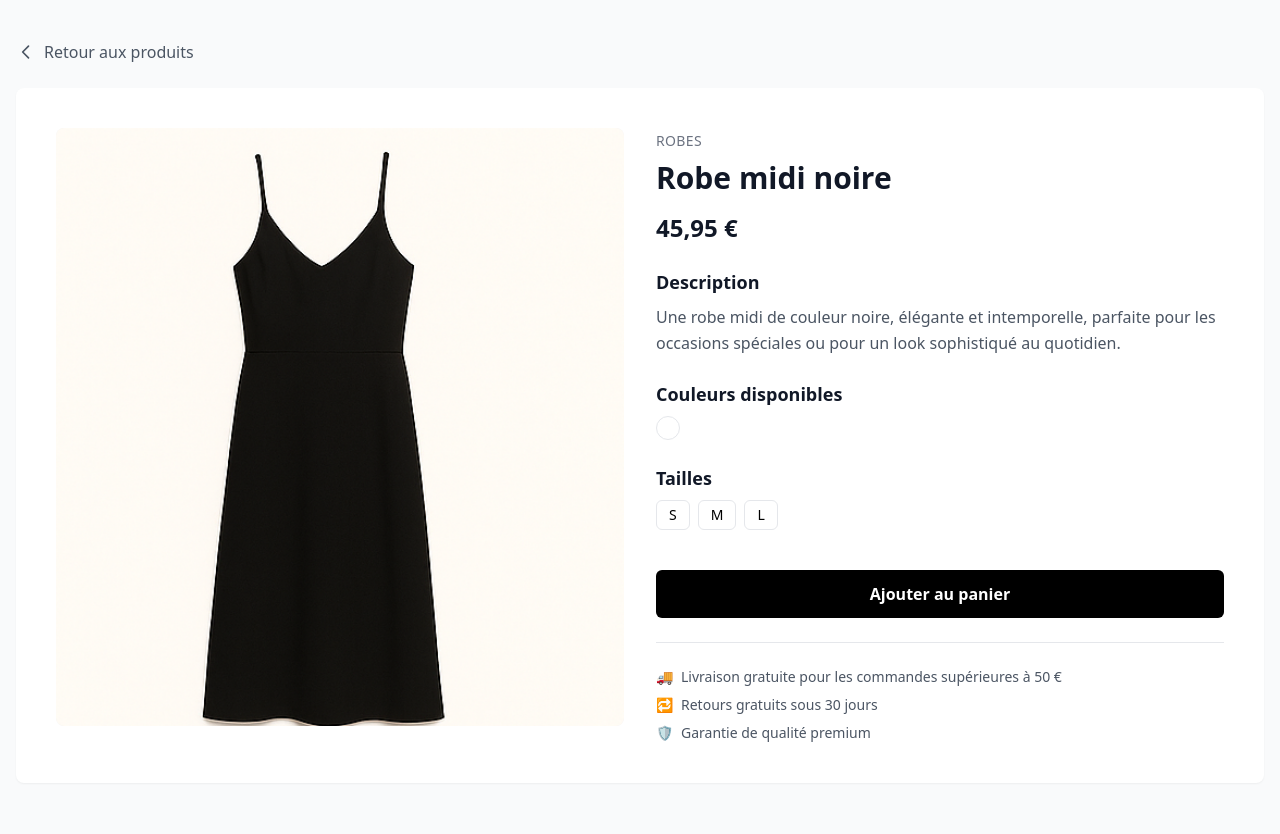
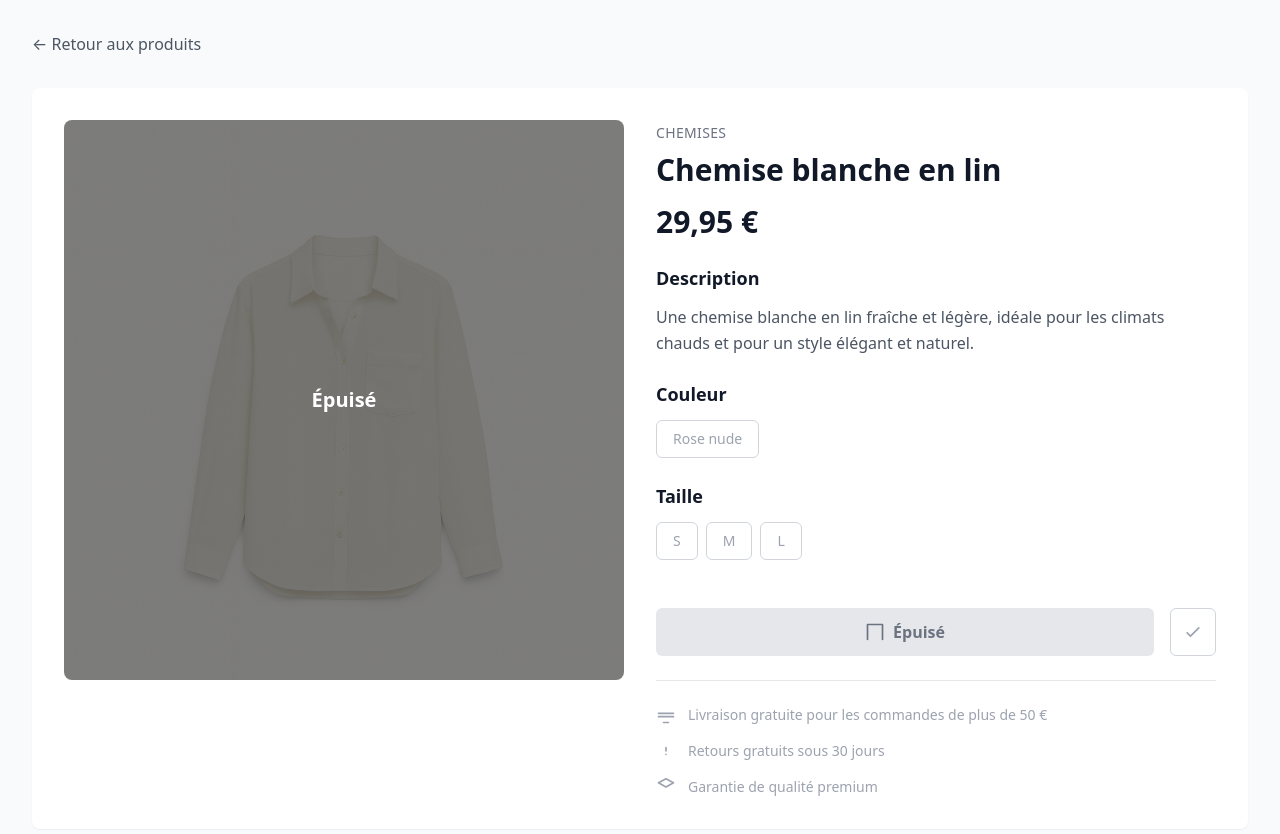
Before and after one commit to DigitalResponseDevs/onnia-static-web, a plain HTML site: page pages/producto-9-FR.html in a window 1280 px wide. Drawn offline with nearby package versions, Linux system fonts and the light colour scheme.

Commit message:
Fixing product 9 fr redirect and content

```diff
--- a/pages/producto-9-FR.html
+++ b/pages/producto-9-FR.html
@@ -2,90 +2,107 @@
 <html lang="fr">
 <head>
   <meta charset="UTF-8" />
-  <meta name="viewport" content="width=device-width, initial-scale=1.0" />
-  <title>Robe midi noire</title>
+  <meta name="viewport" content="width=device-width, initial-scale=1" />
+  <title>Chemise blanche en lin</title>
   <link href="https://cdn.jsdelivr.net/npm/tailwindcss@2.2.19/dist/tailwind.min.css" rel="stylesheet">
 </head>
 <body class="bg-gray-50">
-
-  <main class="max-w-7xl mx-auto px-4 py-10">
-    <!-- Fil d’Ariane -->
-    <div class="mb-6">
-      <a href="/index.html" class="text-gray-600 hover:text-black flex items-center space-x-2">
-        <svg xmlns="http://www.w3.org/2000/svg" class="h-5 w-5" fill="none" viewBox="0 0 24 24" stroke="currentColor">
-          <path stroke-linecap="round" stroke-linejoin="round" stroke-width="2" d="M15 19l-7-7 7-7" />
-        </svg>
-        <span>Retour aux produits</span>
+  <div class="max-w-7xl mx-auto px-4 sm:px-6 lg:px-8 py-8">
+    <!-- Breadcrumb -->
+    <div class="mb-8">
+      <a href="/index.html" class="inline-flex items-center text-gray-600 hover:text-black transition-colors duration-200">
+        &larr; Retour aux produits
       </a>
     </div>
 
-    <div class="instock bg-white rounded-lg shadow-sm overflow-hidden">
-      <div class="grid grid-cols-1 lg:grid-cols-2 gap-8 p-6 lg:p-10">
-
-        <!-- Galerie -->
-        <div>
-          <div class="aspect-square bg-gray-100 rounded-lg overflow-hidden mb-4">
-            <img src="../images/vestido-midi-negro-onnia.png" alt="Robe midi noire" class="w-full h-full object-cover">
+    <div class="no-stock bg-white rounded-lg shadow-sm overflow-hidden">
+      <div class="grid grid-cols-1 lg:grid-cols-2 gap-8 p-6 lg:p-8">
+        <!-- Image -->
+        <div class="space-y-4">
+          <div class="aspect-square bg-gray-100 rounded-lg overflow-hidden relative">
+            <img
+              src="../images/camisa-blanca-lino.png"
+              alt="Chemise blanche en lin"
+              class="w-full h-full object-cover"
+            />
+            <div class="absolute inset-0 bg-black bg-opacity-50 flex items-center justify-center">
+              <span class="text-white font-semibold text-xl">Épuisé</span>
+            </div>
           </div>
         </div>
 
-        <!-- Informations du produit -->
+        <!-- Informations produit -->
         <div class="space-y-6">
           <div>
-            <span class="text-sm text-gray-500 uppercase tracking-wide">Robes</span>
-            <h1 class="text-3xl font-bold text-gray-900 mt-2">Robe midi noire</h1>
-            <p class="text-2xl font-bold text-gray-900 mt-4">45,95 €</p>
+            <span class="text-sm text-gray-500 uppercase tracking-wide">Chemises</span>
+            <h1 class="text-3xl font-bold text-gray-900 mt-2">Chemise blanche en lin</h1>
+            <p class="text-3xl font-bold text-gray-900 mt-4">29,95 €</p>
           </div>
 
           <div>
-            <h3 class="text-lg font-semibold text-gray-900 mb-2">Description</h3>
+            <h3 class="text-lg font-semibold text-gray-900 mb-3">Description</h3>
             <p class="text-gray-600 leading-relaxed">
-              Une robe midi de couleur noire, élégante et intemporelle, parfaite pour les occasions spéciales ou pour un look sophistiqué au quotidien.
+              Une chemise blanche en lin fraîche et légère, idéale pour les climats chauds et pour un style élégant et naturel.
             </p>
           </div>
 
           <div>
-            <h3 class="text-lg font-semibold text-gray-900 mb-2">Couleurs disponibles</h3>
-            <div class="flex space-x-2">
-              <div class="w-6 h-6 rounded-full border" style="background-color: #fff;"></div>
+            <h3 class="text-lg font-semibold text-gray-900 mb-3">Couleur</h3>
+            <div class="flex space-x-3">
+              <button class="px-4 py-2 border rounded-md text-sm font-medium border-gray-300 text-gray-400 cursor-not-allowed" disabled>Rose nude</button>
             </div>
           </div>
 
           <div>
-            <h3 class="text-lg font-semibold text-gray-900 mb-2">Tailles</h3>
-            <div class="flex space-x-2">
-              <span class="px-3 py-1 border rounded-md text-sm">S</span>
-              <span class="px-3 py-1 border rounded-md text-sm">M</span>
-              <span class="px-3 py-1 border rounded-md text-sm">L</span>
+            <h3 class="text-lg font-semibold text-gray-900 mb-3">Taille</h3>
+            <div class="flex flex-wrap gap-2">
+              <button class="px-4 py-2 border rounded-md text-sm font-medium border-gray-300 text-gray-400 cursor-not-allowed" disabled>S</button>
+              <button class="px-4 py-2 border rounded-md text-sm font-medium border-gray-300 text-gray-400 cursor-not-allowed" disabled>M</button>
+              <button class="px-4 py-2 border rounded-md text-sm font-medium border-gray-300 text-gray-400 cursor-not-allowed" disabled>L</button>
             </div>
           </div>
 
-          <!-- Bouton d’action -->
-          <div class="pt-4">
-            <button class="w-full flex items-center justify-center px-6 py-3 bg-black text-white rounded-md font-semibold hover:bg-gray-800 transition">
-              Ajouter au panier
+          <!-- Boutons -->
+          <div class="flex space-x-4 pt-6">
+            <button
+              disabled
+              class="flex-1 flex items-center justify-center space-x-2 py-3 px-6 rounded-md font-semibold bg-gray-200 text-gray-500 cursor-not-allowed"
+            >
+              <svg xmlns="http://www.w3.org/2000/svg" class="h-5 w-5" fill="none" viewBox="0 0 24 24" stroke="currentColor">
+                <path stroke-linecap="round" stroke-linejoin="round" stroke-width="2" d="M3 3h18M3 3v18M21 3v18" />
+              </svg>
+              <span>Épuisé</span>
+            </button>
+            <button class="p-3 border border-gray-300 rounded-md cursor-not-allowed" disabled>
+              <svg xmlns="http://www.w3.org/2000/svg" class="h-5 w-5 text-gray-400" fill="none" viewBox="0 0 24 24" stroke="currentColor">
+                <path stroke-linecap="round" stroke-linejoin="round" stroke-width="2" d="M5 13l4 4L19 7" />
+              </svg>
             </button>
           </div>
 
-          <!-- Avantages -->
-          <div class="border-t pt-6 space-y-2 text-sm text-gray-600">
-            <div class="flex items-center space-x-2">
-              <span>🚚</span>
-              <span>Livraison gratuite pour les commandes supérieures à 50 €</span>
+          <!-- Caractéristiques -->
+          <div class="border-t pt-6 space-y-4 text-gray-400">
+            <div class="flex items-center space-x-3 text-sm">
+              <svg xmlns="http://www.w3.org/2000/svg" class="h-5 w-5" fill="none" viewBox="0 0 24 24" stroke="currentColor">
+                <path stroke-linecap="round" stroke-linejoin="round" stroke-width="2" d="M3 10h18M3 14h18M9 21h6" />
+              </svg>
+              <span>Livraison gratuite pour les commandes de plus de 50 €</span>
             </div>
-            <div class="flex items-center space-x-2">
-              <span>🔁</span>
+            <div class="flex items-center space-x-3 text-sm">
+              <svg xmlns="http://www.w3.org/2000/svg" class="h-5 w-5" fill="none" viewBox="0 0 24 24" stroke="currentColor">
+                <path stroke-linecap="round" stroke-linejoin="round" stroke-width="2" d="M12 8v4m0 4h.01" />
+              </svg>
               <span>Retours gratuits sous 30 jours</span>
             </div>
-            <div class="flex items-center space-x-2">
-              <span>🛡️</span>
+            <div class="flex items-center space-x-3 text-sm">
+              <svg xmlns="http://www.w3.org/2000/svg" class="h-5 w-5" fill="none" viewBox="0 0 24 24" stroke="currentColor">
+                <path stroke-linecap="round" stroke-linejoin="round" stroke-width="2" d="M12 12l9-5-9-5-9 5 9 5z" />
+              </svg>
               <span>Garantie de qualité premium</span>
             </div>
           </div>
         </div>
       </div>
     </div>
-  </main>
-
 </body>
 </html>
```
Also changed, not shown: 1 other file.
